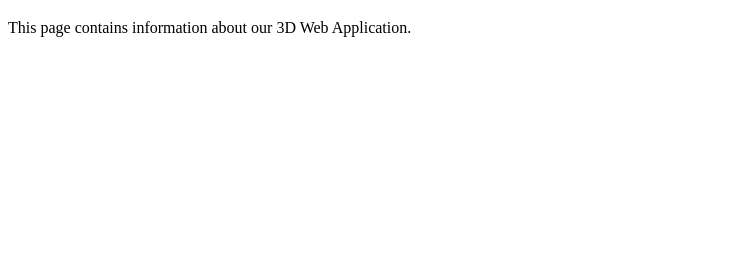
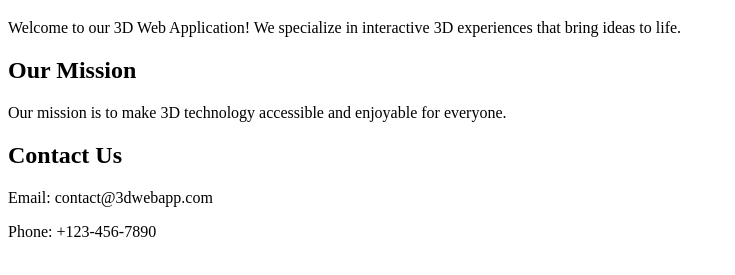
Before and after one commit to owaiskhan12/3D-Web-App, a plain HTML site: page about.html in a window 1280 px wide. Shown: the part 61-336 px from the top of the page, without its empty margins (0-735 px from the left). Drawn offline with Linux system fonts and the light colour scheme.

Commit message:
Update about.html with mission and contact details

```diff
--- a/about.html
+++ b/about.html
@@ -8,6 +8,13 @@
 </head>
 <body>
     <h1>About Us</h1>
-    <p>This page contains information about our 3D Web Application.</p>
+    <p>Welcome to our 3D Web Application! We specialize in interactive 3D experiences that bring ideas to life.</p>
+
+    <h2>Our Mission</h2>
+    <p>Our mission is to make 3D technology accessible and enjoyable for everyone.</p>
+
+    <h2>Contact Us</h2>
+    <p>Email: contact@3dwebapp.com</p>
+    <p>Phone: +123-456-7890</p>
 </body>
 </html>
```
